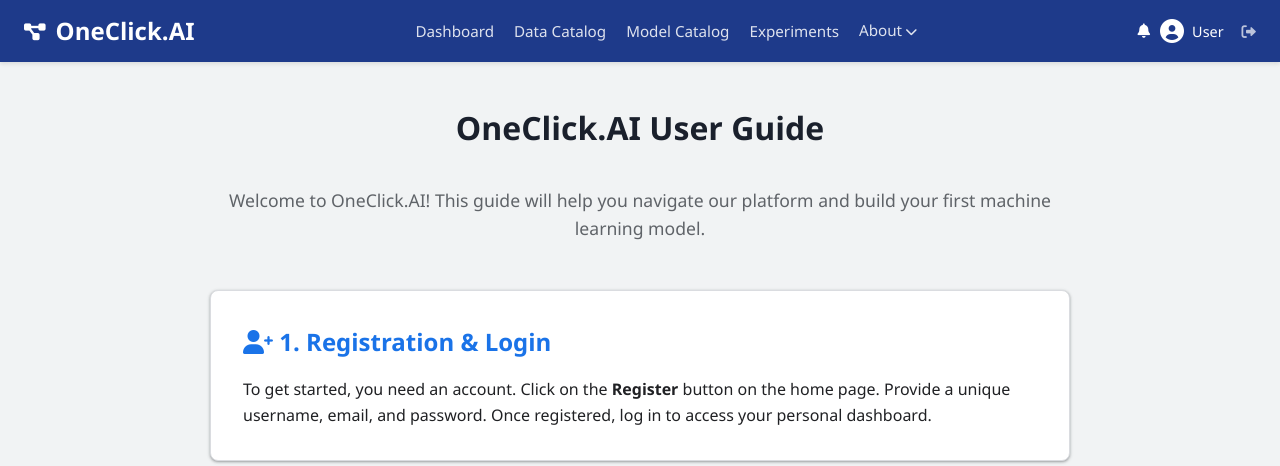
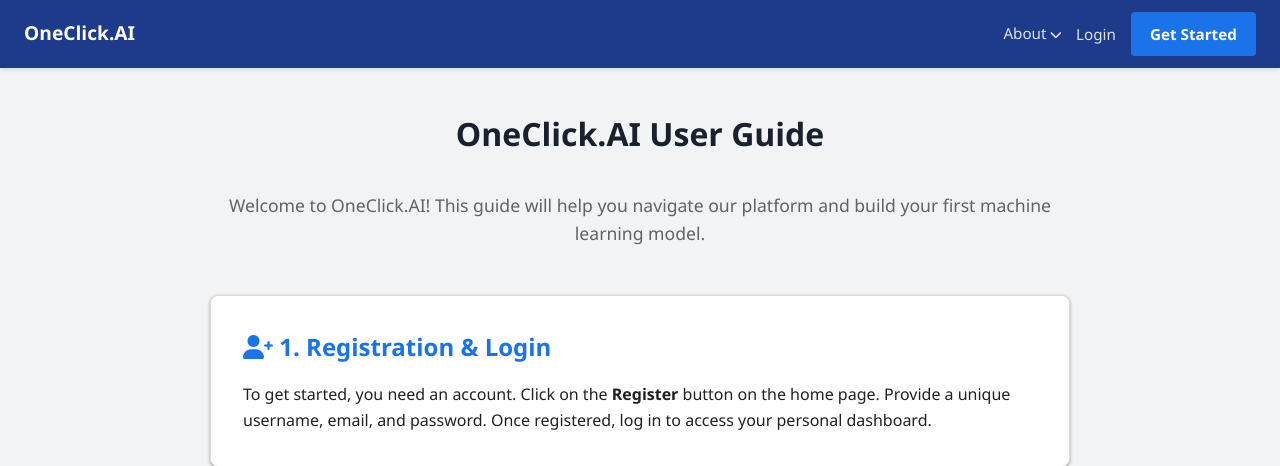
Before and after one commit to Prithvi-Siddharth/OneClick.AI, a FastAPI app: template backend/app/templates/about_guide.html in a window 1280 px wide. Shown: the top 466 px of the page. Run offline with FastAPI, Linux system fonts and the light colour scheme; the template is opened without the code that fills it, so the values that code supplies are empty; parts of the project's set-up code (start-up, migrations or seed data) failed here and were passed over.

Commit message:
Changed the backend for nav bar when logged in and when logged out

```diff
--- a/backend/app/main.py
+++ b/backend/app/main.py
@@ -8,7 +8,11 @@ from fastapi.middleware.cors import CORSMiddleware
 
 
 from app.db import engine
-from app.models import Base
+from app.models import Base, User
+from app.db import get_db
+from sqlalchemy.orm import Session
+from fastapi import Depends
+from app.security import get_current_user_id
 
 # Import all routers
 from app.routers import auth, dashboard, data_catalog, model_catalog, preprocessing, training, notes
@@ -48,21 +52,32 @@ def read_root(request: Request, response_class=HTMLResponse):
 
 
 
+def get_optional_user(request: Request, db: Session):
+    try:
+        user_id = get_current_user_id(request)
+        if user_id:
+            user = db.query(User).filter(User.user_id == int(user_id)).first()
+            if user:
+                return user.username
+    except Exception:
+        pass
+    return None
+
 @app.get("/about_developers")
-def about_developers(request: Request):
-    return templates.TemplateResponse("about_developers.html", {"request": request})
+def about_developers(request: Request, db: Session = Depends(get_db)):
+    return templates.TemplateResponse("about_developers.html", {"request": request, "username": get_optional_user(request, db)})
 
 @app.get("/about_mission")
-def about_mission(request: Request):
-    return templates.TemplateResponse("about_mission.html", {"request": request})
+def about_mission(request: Request, db: Session = Depends(get_db)):
+    return templates.TemplateResponse("about_mission.html", {"request": request, "username": get_optional_user(request, db)})
 
 @app.get("/about_techstack")
-def about_techstack(request: Request):
-    return templates.TemplateResponse("about_techstack.html", {"request": request})
+def about_techstack(request: Request, db: Session = Depends(get_db)):
+    return templates.TemplateResponse("about_techstack.html", {"request": request, "username": get_optional_user(request, db)})
 
 @app.get("/about_guide")
-def about_guide(request: Request):
-    return templates.TemplateResponse("about_guide.html", {"request": request})
+def about_guide(request: Request, db: Session = Depends(get_db)):
+    return templates.TemplateResponse("about_guide.html", {"request": request, "username": get_optional_user(request, db)})
 
 #websocket route for testing
 @app.websocket("/ws")
--- a/backend/app/routers/model_catalog.py
+++ b/backend/app/routers/model_catalog.py
@@ -1,4 +1,4 @@
-from fastapi import APIRouter, Depends, HTTPException, Request, Form, File, UploadFile
+from fastapi import APIRouter, Depends, HTTPException, Request, Form, File, UploadFile, status
 from fastapi.responses import RedirectResponse, JSONResponse, HTMLResponse
 from fastapi.templating import Jinja2Templates
 from sqlalchemy.orm import Session
--- a/backend/app/templates/base.html
+++ b/backend/app/templates/base.html
@@ -16,6 +16,7 @@
 
     <!-- Navigation Bar -->
     {% if not hide_navbar %}
+        {% if request.cookies.get('access_token') %}
         <nav class="navbar">
             <a href="/dashboard" class="navbar-brand">
                 <i class="fas fa-project-diagram"></i>
@@ -46,6 +47,24 @@
                 </div>
             </div>
         </nav>
+        {% else %}
+        <nav class="navbar">
+            <a href="/" class="logo" style="text-decoration: none; color: white; font-weight: bold; font-size: 1.2rem;">OneClick.AI</a>
+            <div class="nav-links" style="display: flex; align-items: center; gap: 15px; margin-left: auto;">
+                <div class="dropdown" style="position: relative;">
+                    <a href="#" class="nav-link">About <i class="fas fa-chevron-down" style="font-size: 0.8em;"></i></a>
+                    <div class="dropdown-content">
+                        <a href="/about_mission">Our Mission</a>
+                        <a href="/about_developers">Developers</a>
+                        <a href="/about_techstack">Tech Stack</a>
+                        <a href="/about_guide">User Guide</a>
+                    </div>
+                </div>
+                <a href="/login" class="nav-link" style="color: rgba(255,255,255,0.85);">Login</a>
+                <a href="/register" class="btn btn-sm btn-primary" style="color: white; text-decoration: none;">Get Started</a>
+            </div>
+        </nav>
+        {% endif %}
     {% endif %}
 
     <!-- Flash Messages -->
@@ -84,6 +103,7 @@
         <p>&copy; 2026 OneClick.AI. All rights reserved.</p>
     </footer>
 
+    {% if request.cookies.get('access_token') %}
     <!-- General Features Tool -->
     <div id="features-menu-container" style="position: fixed; bottom: 20px; right: 20px; z-index: 1000; display: flex; flex-direction: column; align-items: center; gap: 15px;">
 
@@ -571,6 +591,7 @@
             }
         });
     </script>
+    {% endif %}
 
     {% block scripts %}{% endblock %}
 </body>
```
Lines whose indentation alone changed are shown as unchanged.
